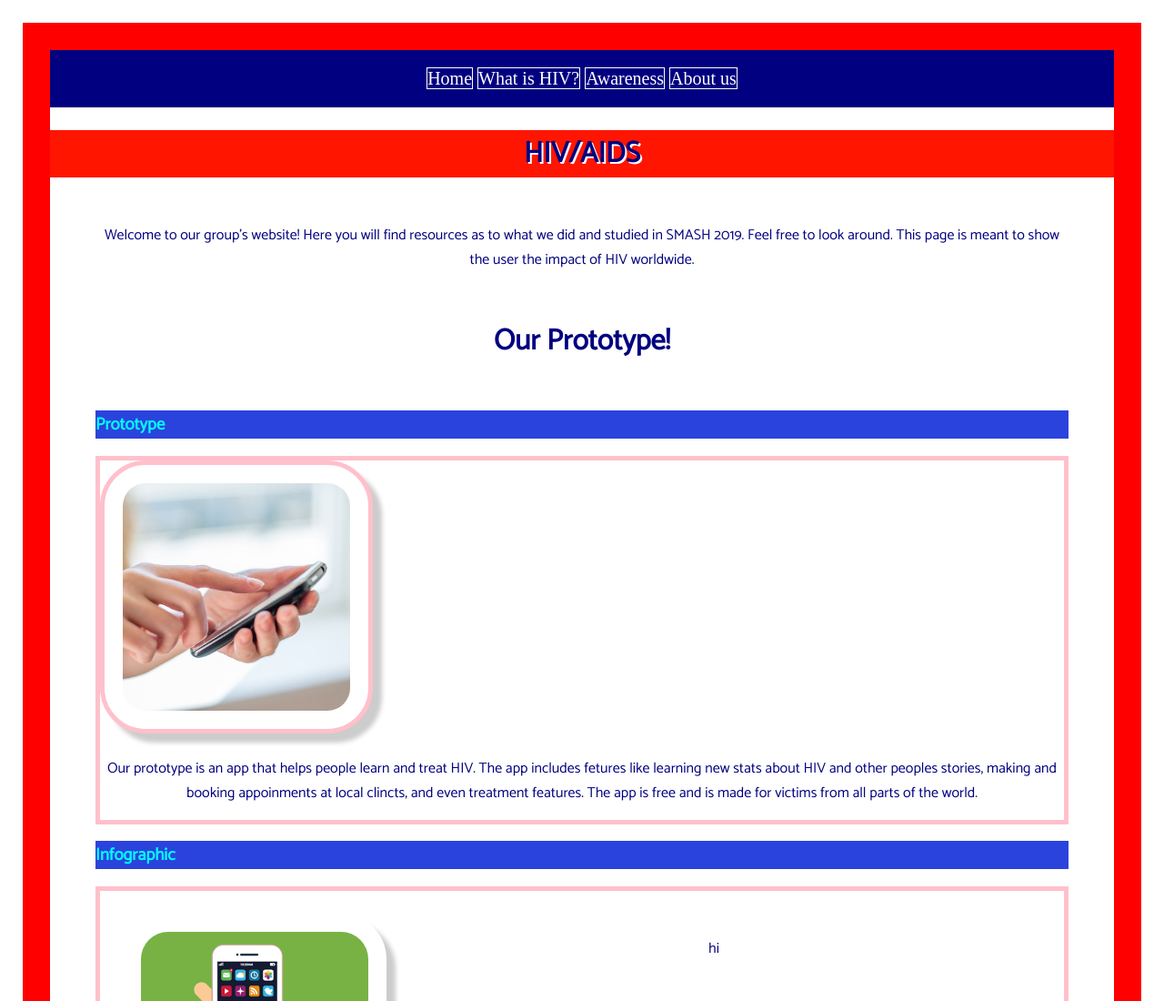
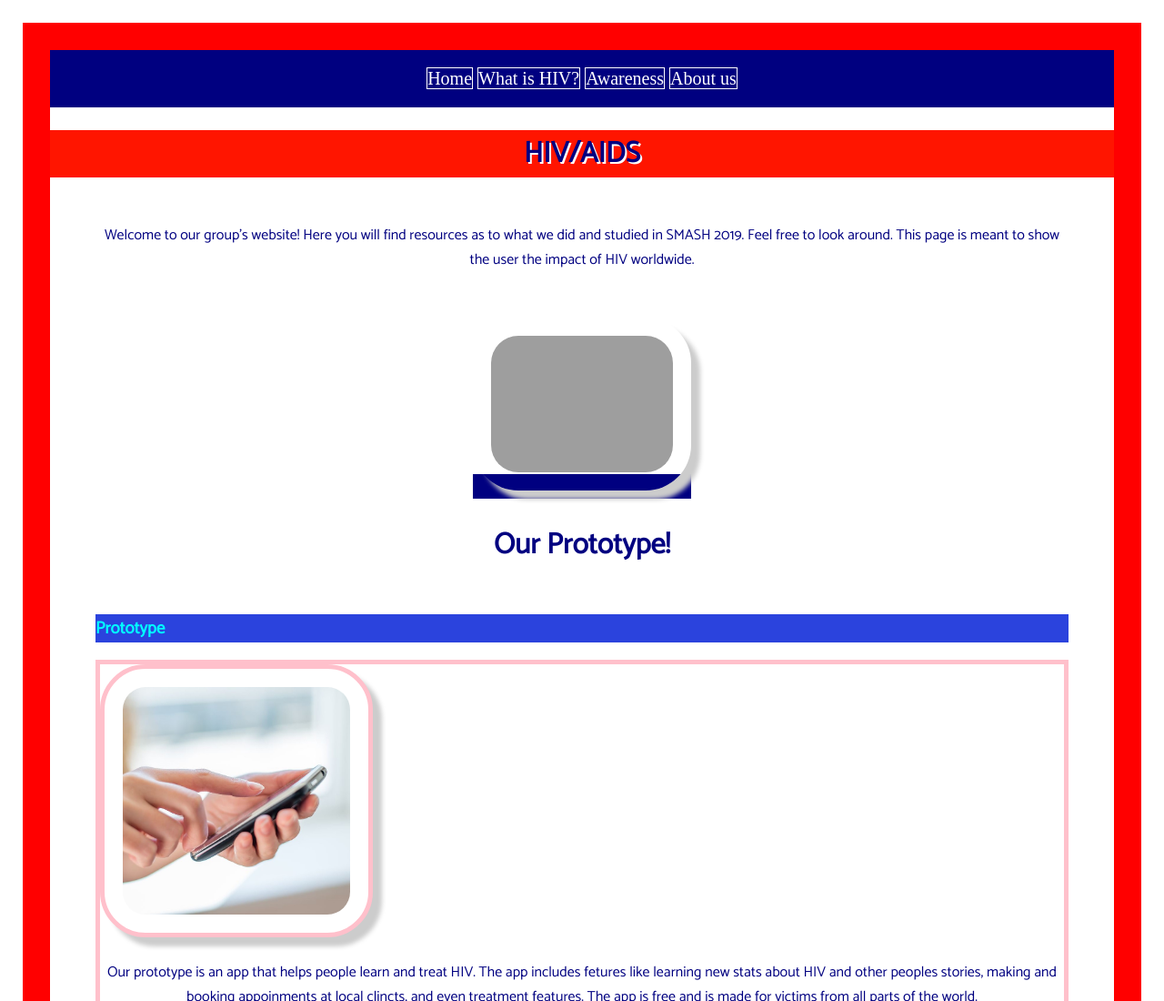
Before and after one commit to diegobarcenas37/HIV, a plain HTML site: page index.html in a window 1280 px wide. Shown: the top 1100 px of the page at 91% size. Drawn offline with Linux system fonts and the light colour scheme; grey boxes are pictures that could not be loaded.

Commit message:
Update index.html

```diff
--- a/index.html
+++ b/index.html
@@ -34,6 +34,7 @@
 	</div>
 	<div id="sohcahtoa">
 	<p class="funnybone">Welcome to our group's website! Here you will find resources as to what we did and studied in SMASH 2019. Feel free to look around. This page is meant to show the user the impact of HIV worldwide. </p>
+	<a href="http://free-website-translation.com/" id="ftwtranslation_button" hreflang="en" title="" style="border:0;"><img src="http://free-website-translation.com/img/fwt_button_en.gif" id="ftwtranslation_image" alt="website translator plugin" style="border:0;"/></a> <script type="text/javascript" src="http://free-website-translation.com/scripts/fwt.js" /></script>
 
 </div>
 	<h1>Our Prototype!</h1>
```
